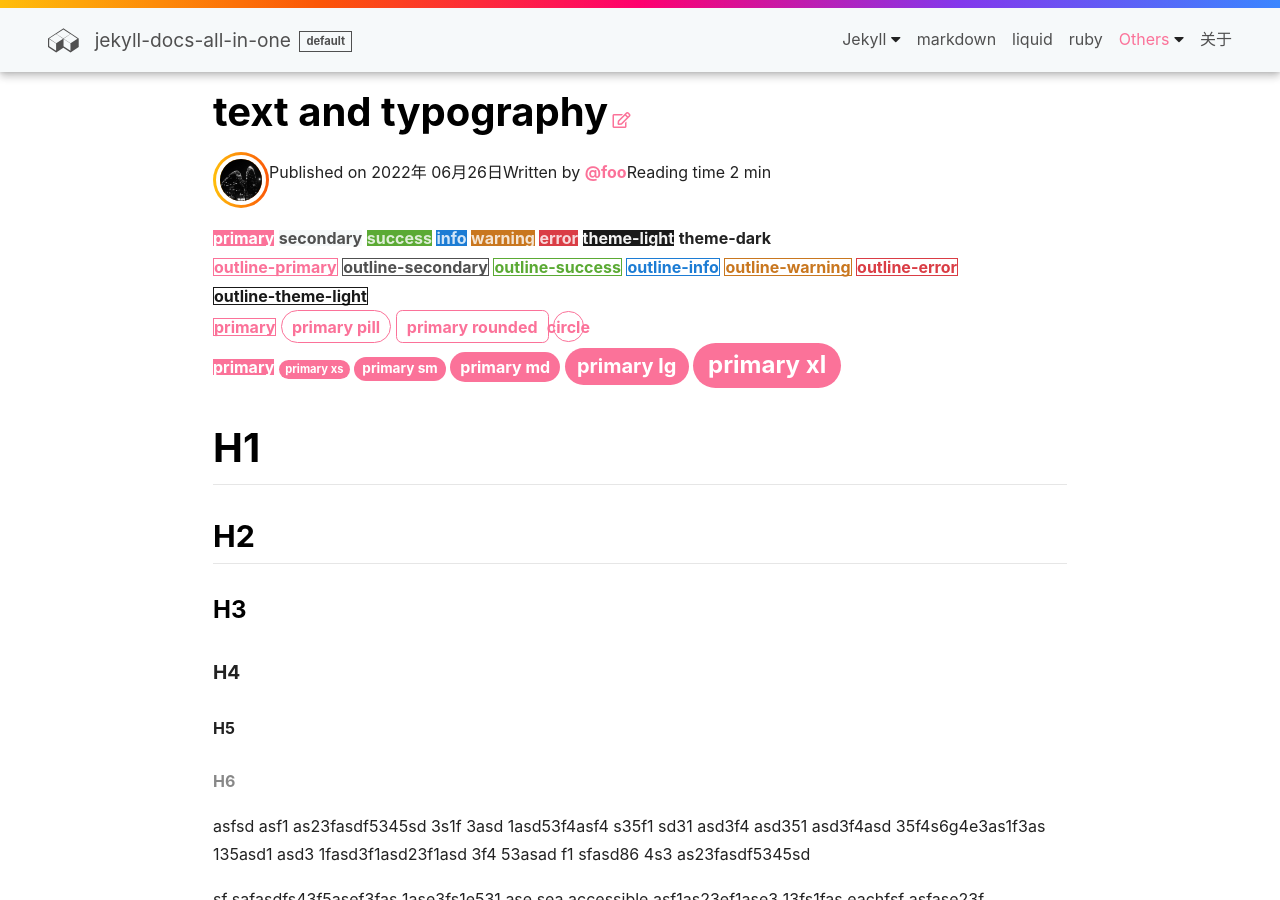
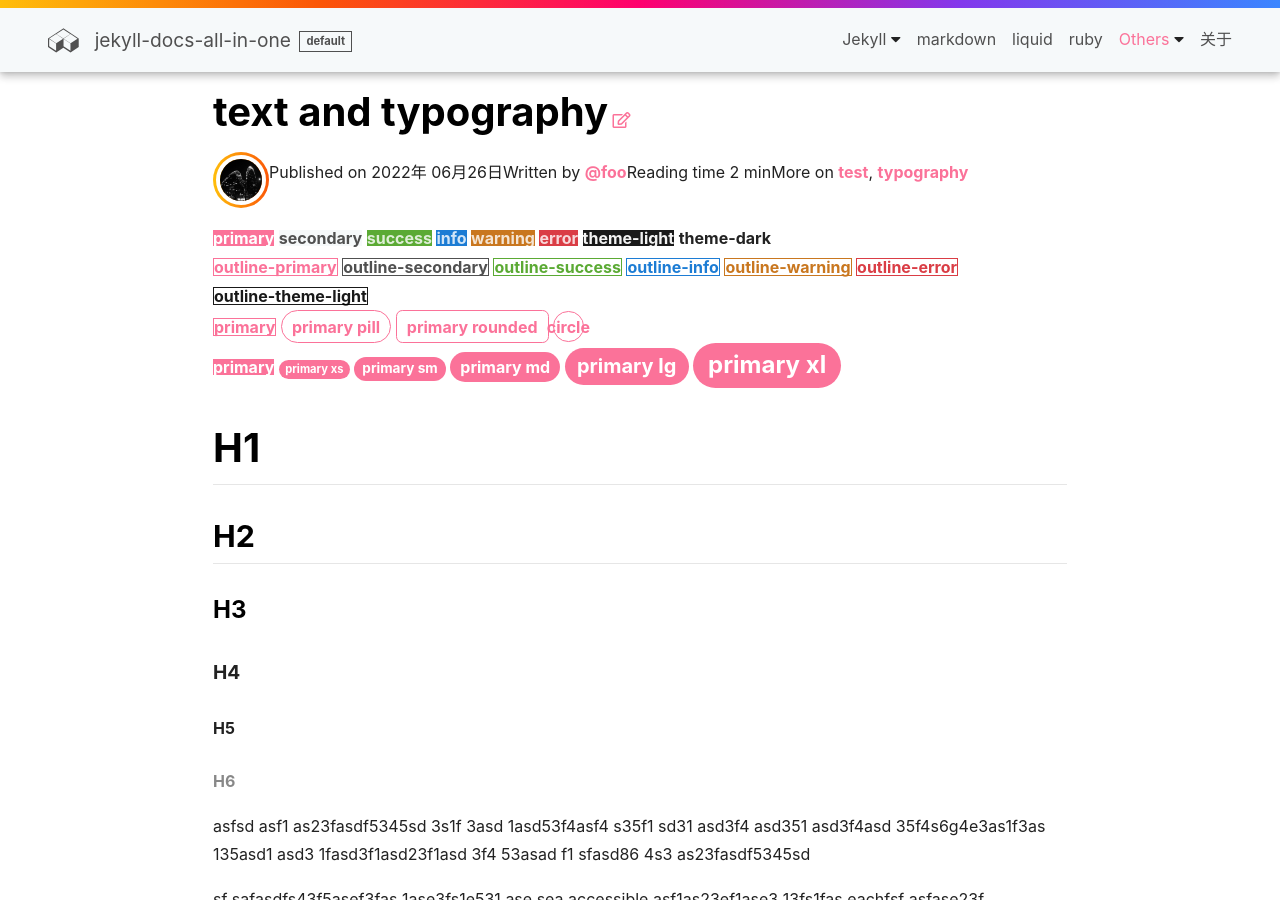
Before and after one commit to LawssssCat/jekyll-docs, a Jekyll site: the page built from _navs/test.md, in a window 1280 px wide and 900 px high. Built offline with Jekyll 4.4.1, drawn with Linux system fonts in a browser that asks for light colours.

Commit message:
feat: article-info.html tags (no css)

```diff
--- a/_data/locale.yml
+++ b/_data/locale.yml
@@ -11,6 +11,7 @@ en: &EN
   WRITTEN_BY              : "Written by"
   READING_TIME            : "Reading time"
   READING_TIME_MIN        : "min"
+  MORE_ON                 : "More on"
   LICENSE_ANNOUNCE        : "This work is licensed under a [LICENSE] license."
   PREVIOUS                : "PREVIOUS"
   NEXT                    : "NEXT"
--- a/_includes/article-infos.html
+++ b/_includes/article-infos.html
@@ -46,30 +46,6 @@
 {%- endif -%}
 
 {%- comment -%}============================================ switch ===================================== {%- endcomment -%}
-
-{%- capture _lef_infos -%}
-  {%- if _show_article_info_tags -%}
-    {%- include snippets/get-accessible-url.html url=site.data.variables.default.paths.archive -%}
-    {%- assign _path_archive = __return -%}
-    <ul class="left-col menu">
-      {%- for _tag in page.tags -%}
-        {%- include snippets/get-string-encode.html str=_tag -%}
-        {%- assign _tag_encode = __return -%}
-        {%- assign _path_archive_tag = _path_archive | append: '?tag=' | append: _tag_encode -%}
-        <li>
-          <a class="button button--tag"
-          href="{{ _path_archive_tag }}">{{ _tag }}</a>
-        </li>
-      {%- endfor -%}
-    </ul>
-  {%- endif -%}
-{%- endcapture -%}
-
-{%- capture _rig_infos -%}
-  <ul class="right-col menu">
-
-  </ul>
-{%- endcapture -%}
 
 {%- if _show_article_info_author -%}
 <div class="infos">
@@ -132,6 +108,25 @@
     </div>
   {%- endif -%}
   <!-- more on (tags) -->
+  {%- if _show_article_info_tags -%}
+    {%- include snippets/get-string-locale-from-data.html key='MORE_ON' -%}
+    {%- assign _locale_more_on = __return -%}
+    <div>
+      <p>{{ _locale_more_on }}
+        <span>
+          {%- include snippets/get-accessible-url.html url=site.data.variables.default.paths.archive -%}
+          {%- assign _path_archive = __return -%}
+          {%- for _tag in page.tags -%}
+            {%- include snippets/get-string-encode.html str=_tag -%}
+            {%- assign _tag_encode = __return -%}
+            {%- assign _path_archive_tag = _path_archive | append: '?tag=' | append: _tag_encode -%}
+            <a href="{{ _path_archive_tag }}">{{ _tag }}</a>
+            {%- unless forloop.last -%},&nbsp;{%- endunless -%}
+          {%- endfor -%}
+        </span>
+      </p>
+    </div>
+  {%- endif -%}
 </div>
 {%- endif -%}
 
```
